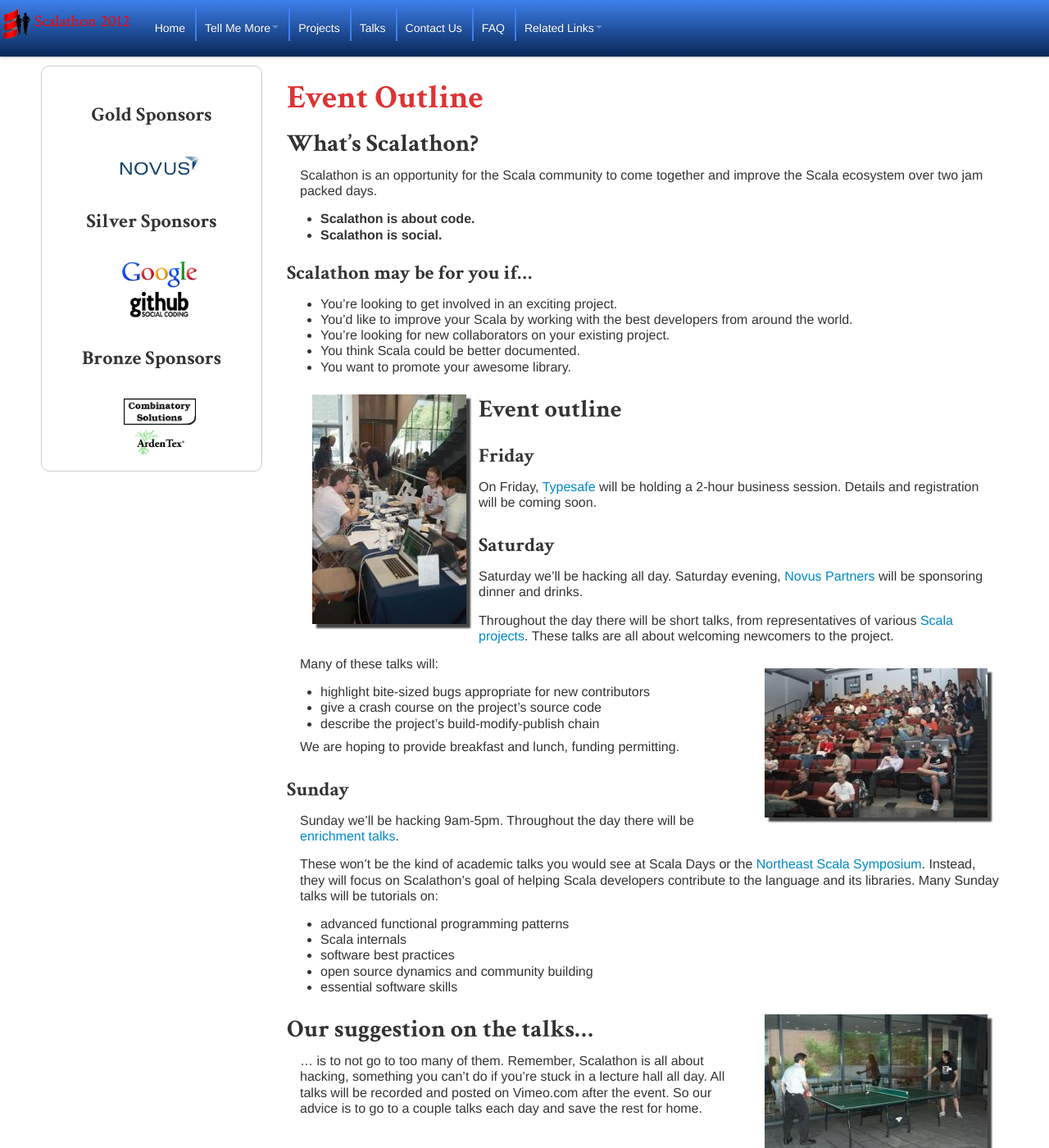
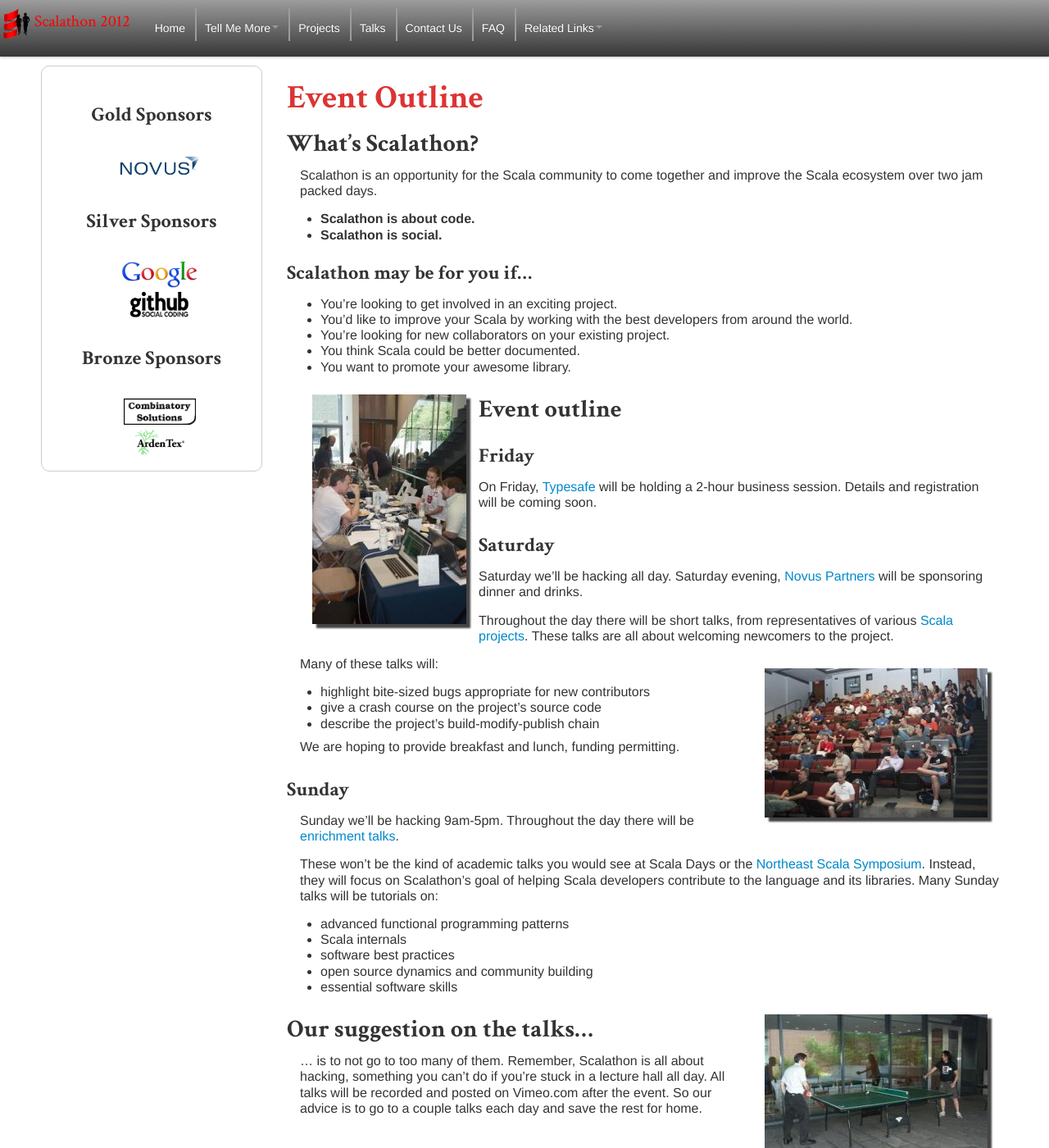
Before and after one commit to scala-phase/scalathon, a Jekyll site: the page built from 2012/outline.md, in a window 1280 px wide and 1400 px high. Shown: the whole window at 82% size. Built offline with Jekyll 4.4.1, drawn with Linux system fonts in a browser that asks for light colours; nearby versions of some CDN libraries.

Commit message:
Changed gradient color for banner, table of contents, from blue to gray.

```diff
--- a/bootstrap/less/custom.less
+++ b/bootstrap/less/custom.less
@@ -14,8 +14,8 @@
 // Rake task extracts these variable defs, adds a "bootstrap" prefix, and
 // stores them in a Sass file. For example, "@navbarBackground" becomes the
 // Sass variable "$bootstrapNavbarBackground".
-@navbarBackground: #3D81ED;
-@navbarBackgroundHighlight: #3D81ED;
+@navbarBackground: #9C9C9C;
+@navbarBackgroundHighlight: #9C9C9C;
 @navbarLinkColor: white;
 @navbarLinkColorHover: yellow;
 @navbarHeight: 40px;
--- a/css/style-2012.css
+++ b/css/style-2012.css
@@ -124,13 +124,13 @@
   -moz-box-shadow: 5px 5px 2px 0 #999999;
   box-shadow: 5px 5px 2px 0 #999999;
   float: right;
-  background-color: #3d81ed;
-  background-image: -webkit-gradient(linear, left top, left bottom, color-stop(0%, #3d81ed), color-stop(100%, #082656));
-  background-image: -webkit-linear-gradient(top, #3d81ed, #082656);
-  background-image: -moz-linear-gradient(top, #3d81ed, #082656);
-  background-image: -ms-linear-gradient(top, #3d81ed, #082656);
-  background-image: -o-linear-gradient(top, #3d81ed, #082656);
-  background-image: linear-gradient(top, #3d81ed, #082656); }
+  background-color: #9c9c9c;
+  background-image: -webkit-gradient(linear, left top, left bottom, color-stop(0%, #9c9c9c), color-stop(100%, #363636));
+  background-image: -webkit-linear-gradient(top, #9c9c9c, #363636);
+  background-image: -moz-linear-gradient(top, #9c9c9c, #363636);
+  background-image: -ms-linear-gradient(top, #9c9c9c, #363636);
+  background-image: -o-linear-gradient(top, #9c9c9c, #363636);
+  background-image: linear-gradient(top, #9c9c9c, #363636); }
   #toc-block a {
     color: white; }
   #toc-block .toc-heading {
@@ -154,13 +154,13 @@
       margin-left: 0px; }
 
 .navbar .navbar-inner .container {
-  background-color: #3d81ed;
-  background-image: -webkit-gradient(linear, left top, left bottom, color-stop(0%, #3d81ed), color-stop(100%, #082656));
-  background-image: -webkit-linear-gradient(top, #3d81ed, #082656);
-  background-image: -moz-linear-gradient(top, #3d81ed, #082656);
-  background-image: -ms-linear-gradient(top, #3d81ed, #082656);
-  background-image: -o-linear-gradient(top, #3d81ed, #082656);
-  background-image: linear-gradient(top, #3d81ed, #082656); }
+  background-color: #9c9c9c;
+  background-image: -webkit-gradient(linear, left top, left bottom, color-stop(0%, #9c9c9c), color-stop(100%, #363636));
+  background-image: -webkit-linear-gradient(top, #9c9c9c, #363636);
+  background-image: -moz-linear-gradient(top, #9c9c9c, #363636);
+  background-image: -ms-linear-gradient(top, #9c9c9c, #363636);
+  background-image: -o-linear-gradient(top, #9c9c9c, #363636);
+  background-image: linear-gradient(top, #9c9c9c, #363636); }
   .navbar .navbar-inner .container a:hover {
     background: transparent !important;
     color: red !important; }
--- a/sass/_vars.scss
+++ b/sass/_vars.scss
@@ -1,7 +1,7 @@
 // AUTOMATICALLY GENERATED FROM bootstrap/less/custom.less
 // DO NOT EDIT!
-$bootstrapNavbarBackground: #3D81ED;
-$bootstrapNavbarBackgroundHighlight: #3D81ED;
+$bootstrapNavbarBackground: #9C9C9C;
+$bootstrapNavbarBackgroundHighlight: #9C9C9C;
 $bootstrapNavbarLinkColor: white;
 $bootstrapNavbarLinkColorHover: yellow;
 $bootstrapNavbarHeight: 40px;
```
Also changed, not shown: bootstrap/css/bootstrap.min.css.
